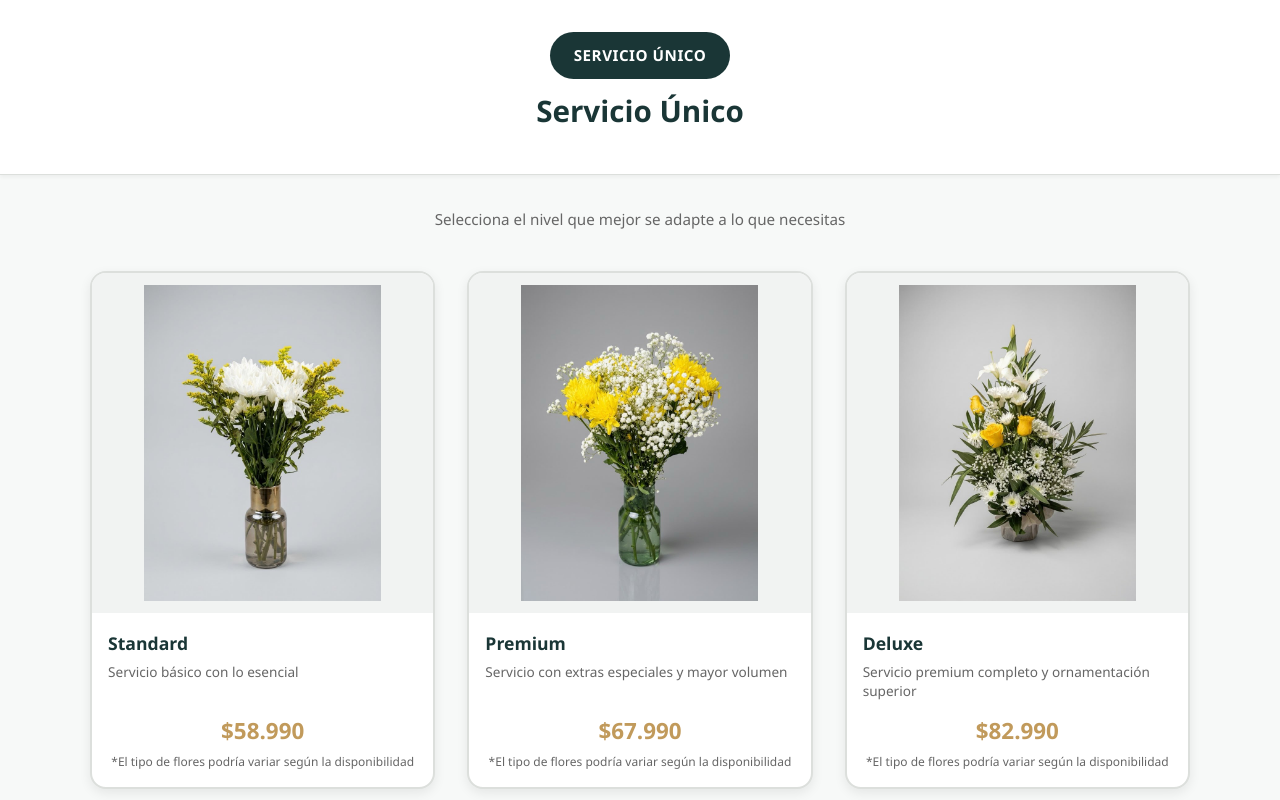
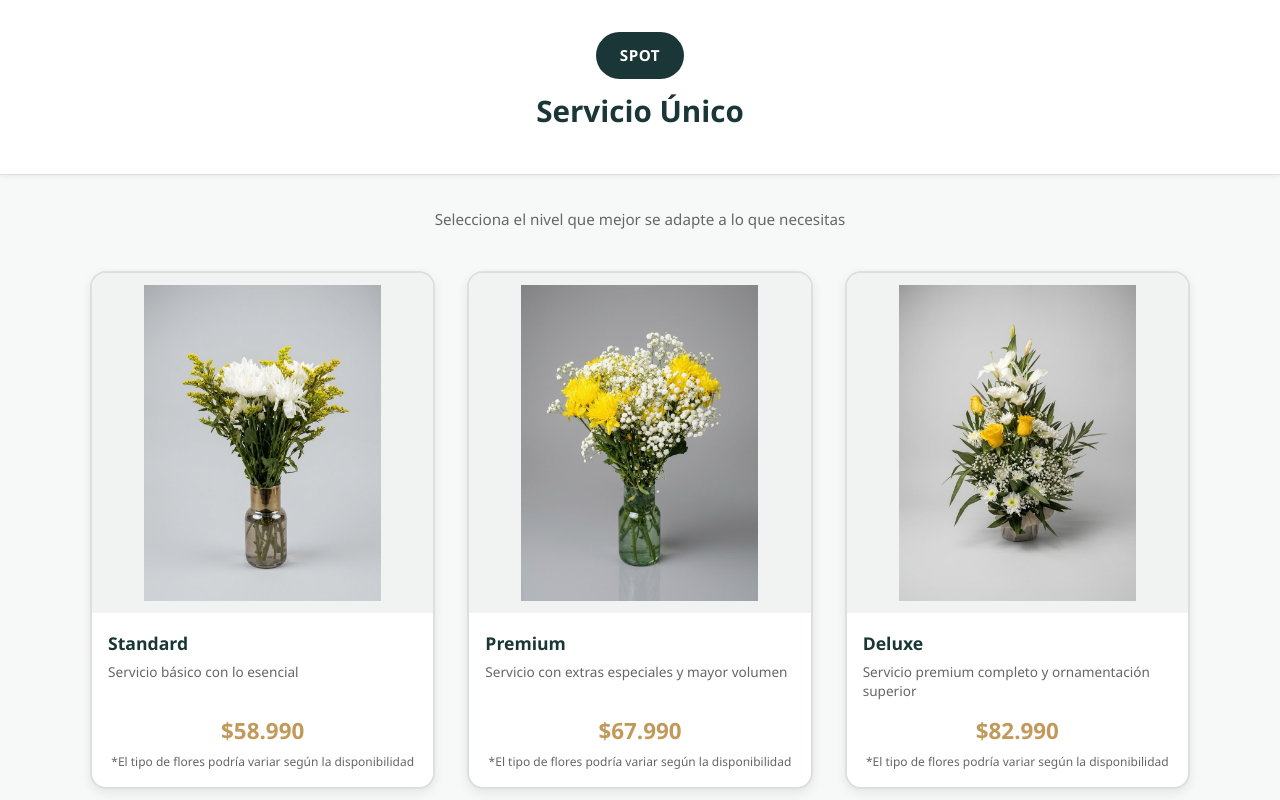
Before and after one commit to colivaresl2018/gravecare, a plain HTML site: page public/suscribirme-Spot.html in a window 1280 px wide. Shown: the top 800 px of the page. Drawn offline with Linux system fonts and the light colour scheme.

Commit message:
Separa texto badge (SPOT) del titulo (Servicio Unico)

```diff
--- a/public/suscribirme-Spot.html
+++ b/public/suscribirme-Spot.html
@@ -485,6 +485,7 @@
             },
             'spot': {
                 nombre: 'Servicio Único',
+                badgeTexto: 'SPOT',
                 frecuenciaTexto: 'Única',
                 precios: {
                     'Standard': 58990,
@@ -543,7 +544,7 @@
 
             const info = tarifario[planActual];
 
-            document.getElementById('badgeFrecuencia').textContent = info.nombre;
+            document.getElementById('badgeFrecuencia').textContent = info.badgeTexto || info.nombre;
             document.getElementById('tituloFrecuencia').textContent = info.nombre;
             document.getElementById('summaryPlan').textContent = info.nombre;
             document.getElementById('summaryFrecuencia').textContent = info.frecuenciaTexto;
```
